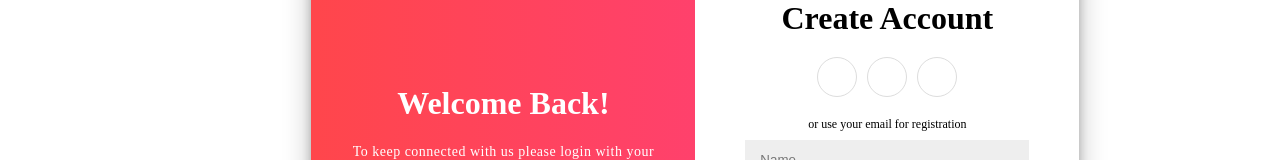
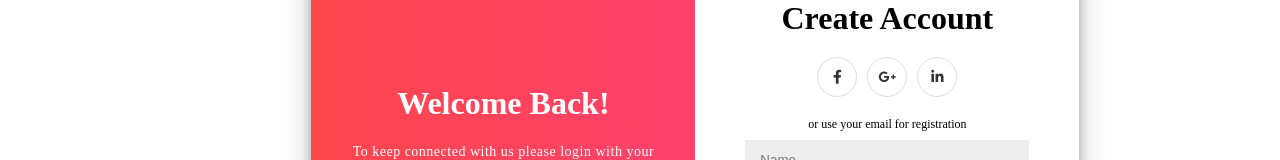
Before and after one commit to chiragbtp/online, an Angular app: page /signup in a window 1280 px wide. Shown: the part 132-292 px from the top of the page. Built offline with nearby package versions, Linux system fonts and the light colour scheme.

Commit message:
fa-fa icon added

```diff
--- a/angular.json
+++ b/angular.json
@@ -94,7 +94,8 @@
               "src/assets"
             ],
             "styles": [
-              "src/styles.scss"
+              "src/styles.scss",
+              "node_modules/@fortawesome/fontawesome-free/css/all.min.css"
             ],
             "scripts": []
           }
--- a/src/app/app.module.ts
+++ b/src/app/app.module.ts
@@ -8,6 +8,8 @@ import { SignupComponent } from './signup/signup.component';
 import { HomeComponent } from './home/home.component';
 import { RouterModule, Routes } from '@angular/router';
 import { BrowserAnimationsModule } from '@angular/platform-browser/animations';
+
+
 
 const routes: Routes = [
   { path:  '', component:  LoginComponent},
@@ -29,7 +31,7 @@ const routes: Routes = [
     AppRoutingModule,
     BrowserAnimationsModule,
     RouterModule.forRoot(routes),
-    RouterModule
+    RouterModule,
   ],
   providers: [],
   bootstrap: [AppComponent]
--- a/src/app/signup/signup.component.html
+++ b/src/app/signup/signup.component.html
@@ -25,4 +25,3 @@
 		</div>
 	</div>
 </div>
-`
--- a/src/styles.scss
+++ b/src/styles.scss
@@ -1 +1,2 @@
 /* You can add global styles to this file, and also import other style files */
+@import "~@fortawesome/fontawesome-free/css/all.min.css";
```
